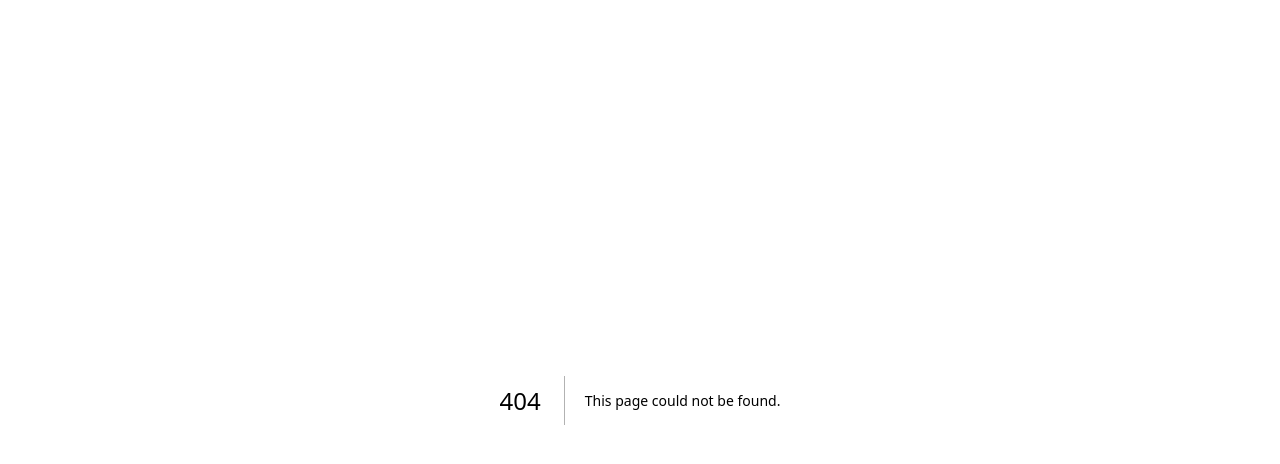
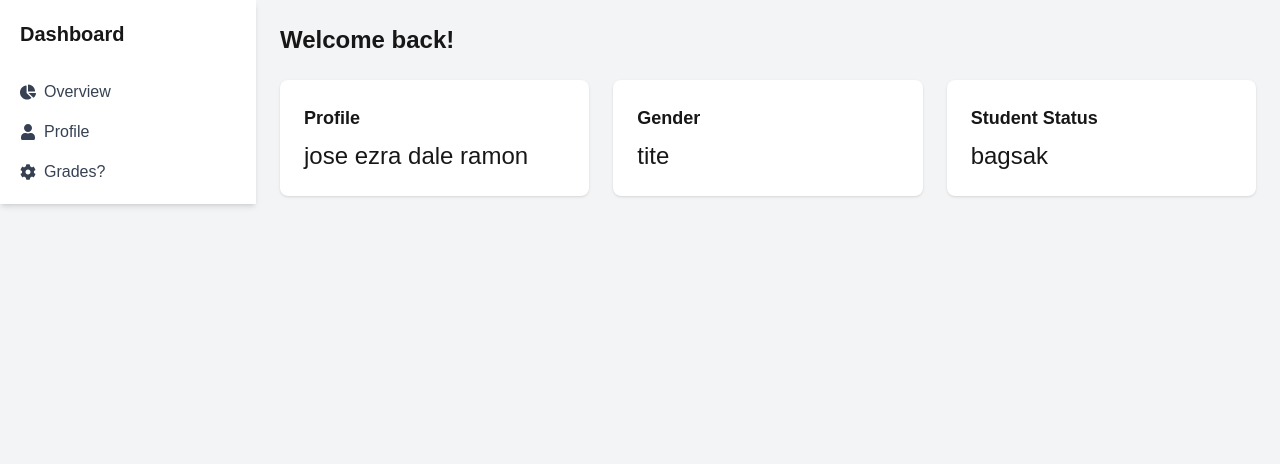
Before and after one commit to Ramondroid/BaibCoders, a Next.js app in the folder uidesk/: page /dashboard in a window 1280 px wide. Before the commit this address had no page. Shown: the top 464 px of the page. Built offline with nearby package versions, Linux system fonts and the light colour scheme.

Commit message:
dashboard, login, signup

```diff
--- a/uidesk/package.json
+++ b/uidesk/package.json
@@ -11,7 +11,8 @@
   "dependencies": {
     "next": "^15.3.3",
     "react": "^19.1.0",
-    "react-dom": "^19.1.0"
+    "react-dom": "^19.1.0",
+    "react-icons": "^5.5.0"
   },
   "devDependencies": {
     "@eslint/eslintrc": "^3",
--- /dev/null
+++ b/uidesk/src/app/dashboard/page.tsx
@@ -0,0 +1,46 @@
+'use client';
+
+import React from 'react';
+import { FaUser, FaChartPie, FaCog } from 'react-icons/fa';
+
+export default function DashboardPage() {
+  return (
+    <div className="min-h-screen flex bg-gray-100">
+      {/* Sidebar */}
+      <aside className="w-64 bg-white shadow-md h-full p-5">
+        <h1 className="text-xl font-bold mb-8">Dashboard</h1>
+        <nav className="space-y-4">
+          <a href="#" className="flex items-center gap-2 text-gray-700 hover:text-blue-600">
+            <FaChartPie /> Overview
+          </a>
+          <a href="#" className="flex items-center gap-2 text-gray-700 hover:text-blue-600">
+            <FaUser /> Profile
+          </a>
+          <a href="#" className="flex items-center gap-2 text-gray-700 hover:text-blue-600">
+            <FaCog /> Grades?
+          </a>
+        </nav>
+      </aside>
+
+      {/* Main content */}
+      <main className="flex-1 p-6">
+        <h2 className="text-2xl font-semibold mb-6">Welcome back!</h2>
+
+        <div className="grid grid-cols-1 sm:grid-cols-2 lg:grid-cols-3 gap-6">
+          <div className="bg-white p-6 rounded-lg shadow">
+            <h3 className="text-lg font-semibold">Profile</h3>
+            <p className="text-2xl mt-2">jose ezra dale ramon </p>
+          </div>
+          <div className="bg-white p-6 rounded-lg shadow">
+            <h3 className="text-lg font-semibold">Gender</h3>
+            <p className="text-2xl mt-2">tite</p>
+          </div>
+          <div className="bg-white p-6 rounded-lg shadow">
+            <h3 className="text-lg font-semibold">Student Status</h3>
+            <p className="text-2xl mt-2">bagsak</p>
+          </div>
+        </div>
+      </main>
+    </div>
+  );
+}
```
Also changed, not shown: 1 other file (tests, documents, lock files or other folders).
